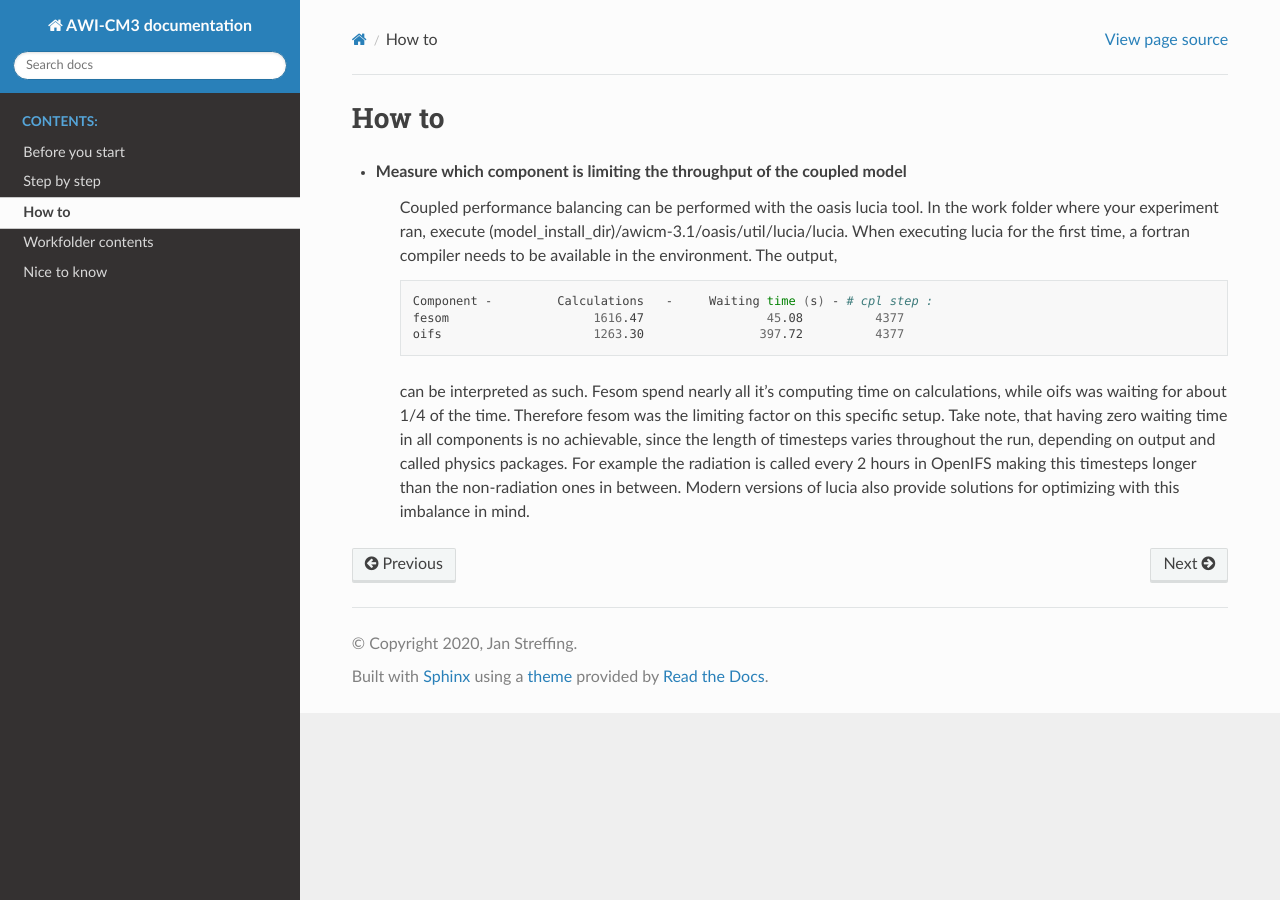
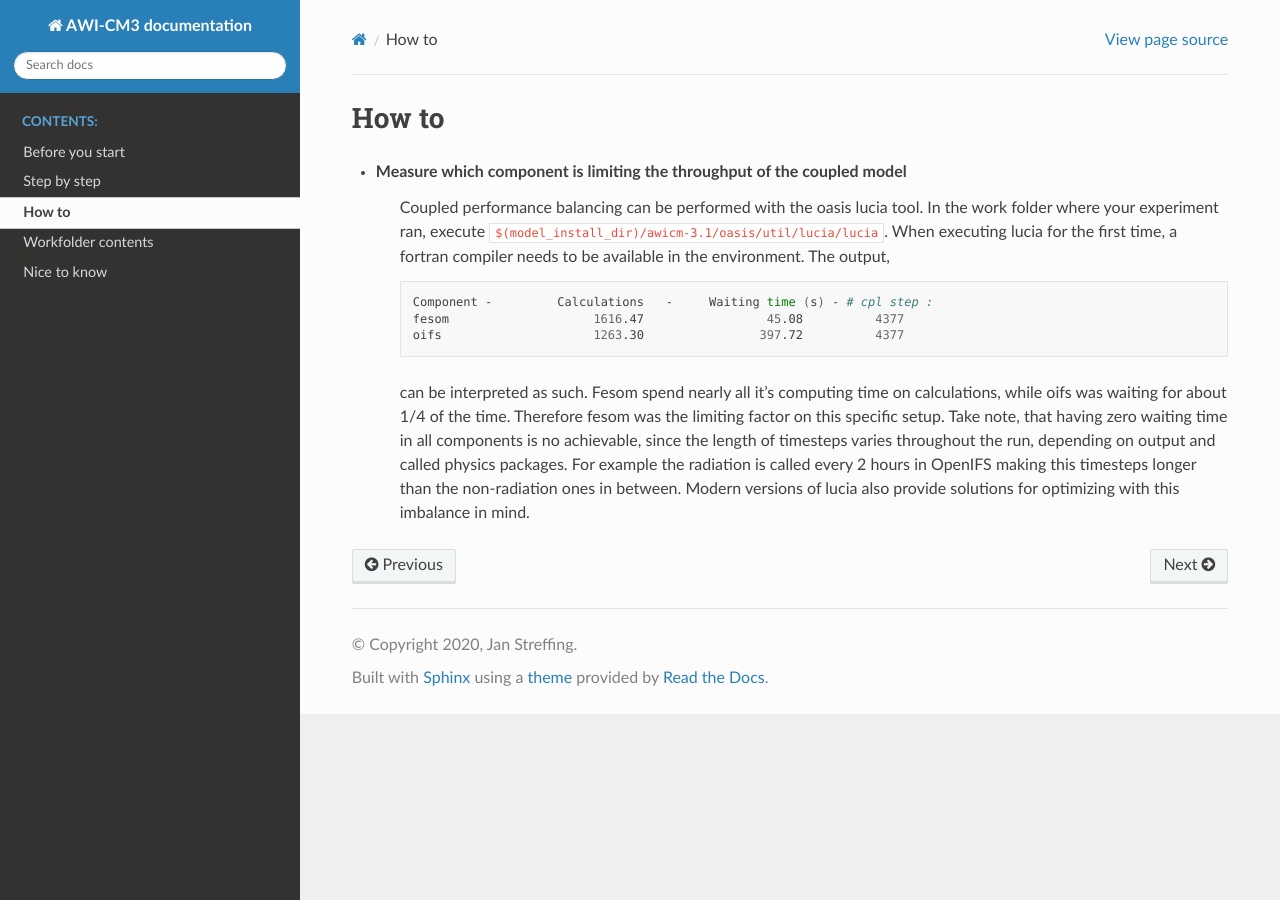
Before and after one commit to AWI-ESM/documentation_AWI-CM3, a Sphinx documentation site: the page built from source/how_to.rst, in a window 1280 px wide. Built offline with Sphinx 7.4.7 and the Read the Docs theme 2.0.0, drawn with Linux system fonts in a browser that asks for light colours.

Commit message:
Update how_to.rst

```diff
--- a/source/how_to.rst
+++ b/source/how_to.rst
@@ -4,7 +4,7 @@ How to
 ******
 
 - **Measure which component is limiting the throughput of the coupled model**
-   Coupled performance balancing can be performed with the oasis lucia tool. In the work folder where your experiment ran, execute (model_install_dir)/awicm-3.1/oasis/util/lucia/lucia. When executing lucia for the first time, a fortran compiler needs to be available in the environment.
+   Coupled performance balancing can be performed with the oasis lucia tool. In the work folder where your experiment ran, execute ``$(model_install_dir)/awicm-3.1/oasis/util/lucia/lucia``. When executing lucia for the first time, a fortran compiler needs to be available in the environment.
    The output,
 
    ..  code-block:: bash
```
